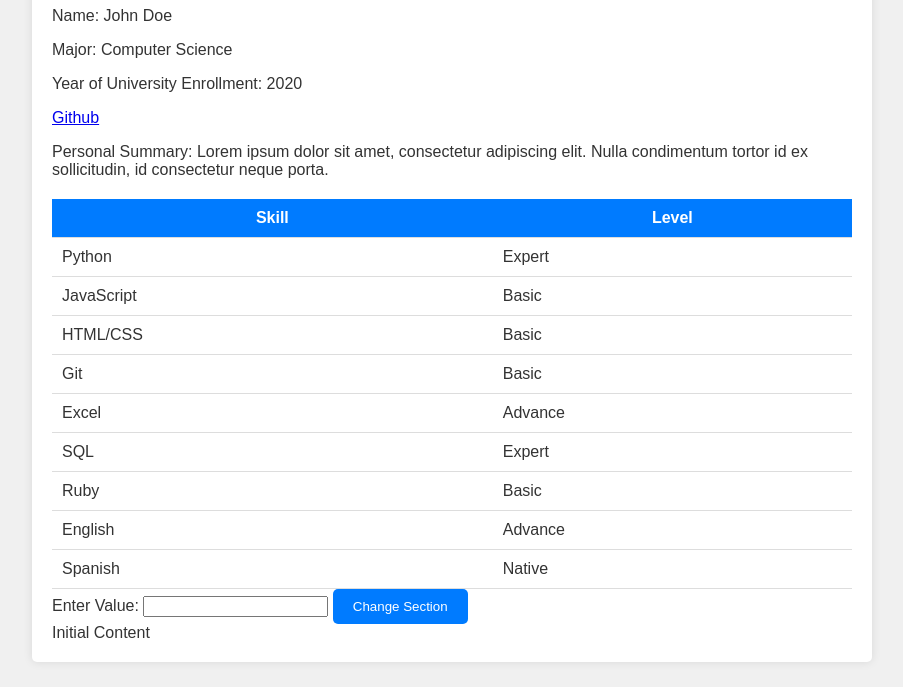
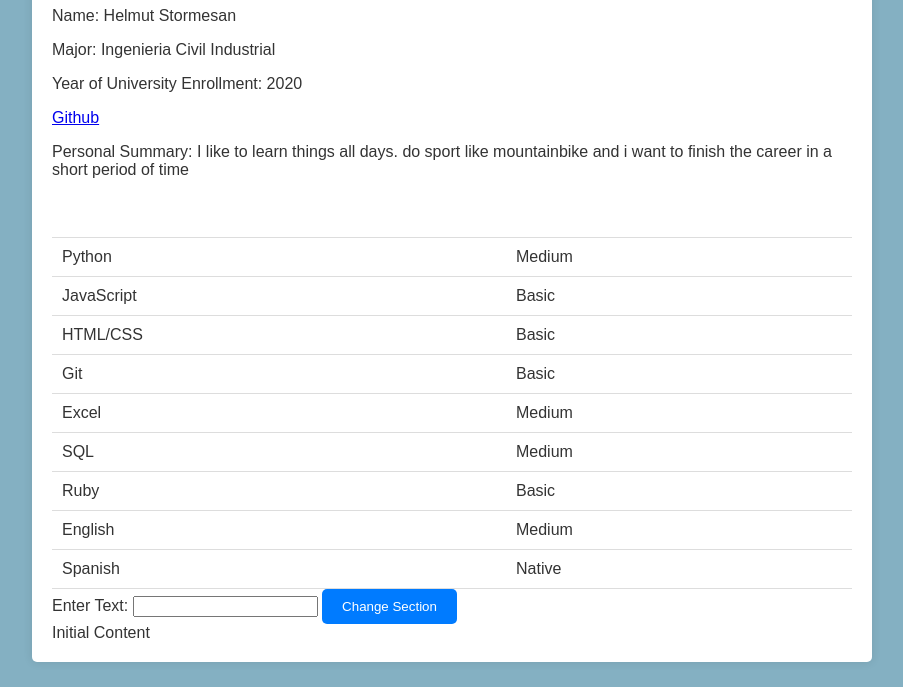
Before and after one commit to HelmutStormesan/HelmutStormesan.github.io, a plain HTML site: page index.html in a window 1280 px wide. Shown: the part 113-800 px from the top of the page, without its empty margins (188-1091 px from the left). Drawn offline with Linux system fonts and the light colour scheme.

Commit message:
3 commit

```diff
--- a/index.css
+++ b/index.css
@@ -1,6 +1,6 @@
 body {
     font-family: Arial, sans-serif;
-    background-color: #f0f0f0;
+    background-color: hsl(198, 34%, 64%);
     color: #333;
     margin: 0;
     padding: 0;
@@ -14,7 +14,7 @@ body {
     box-shadow: 0 0 10px rgba(0, 0, 0, 0.1);
   }
   h1 {
-    color: #007bff;
+    color: #61b473;
   }
   table {
     width: 100%;
@@ -26,7 +26,7 @@ body {
     border-bottom: 1px solid #ddd;
   }
   th {
-    background-color: #007bff;
+    background-color: #ffffff;
     color: #fff;
   }
   button {
@@ -38,5 +38,5 @@ body {
     cursor: pointer;
   }
   button:hover {
-    background-color: #0056b3;
+    background-color: #b4641b;
   }
--- a/index.html
+++ b/index.html
@@ -10,11 +10,11 @@
     <body>
       <div class="container">
         <h1>Personal Page</h1>
-        <p>Name: John Doe</p>
-        <p>Major: Computer Science</p>
+        <p>Name: Helmut Stormesan</p>
+        <p>Major: Ingenieria Civil Industrial </p>
         <p>Year of University Enrollment: 2020</p>
-        <p><a href="https://github.com/yourusername">Github</a></p>
-        <p>Personal Summary: Lorem ipsum dolor sit amet, consectetur adipiscing elit. Nulla condimentum tortor id ex sollicitudin, id consectetur neque porta.</p>
+        <p><a href="https://helmutstormesan.github.io">Github</a></p>
+        <p>Personal Summary: I like to learn things all days. do sport like mountainbike and i want to finish the career in a short period of time</p>
         <table>
           <tr>
             <th>Skill</th>
@@ -22,7 +22,7 @@
           </tr>
           <tr>
             <td>Python</td>
-            <td>Expert</td>
+            <td>Medium</td>
           </tr>
           <tr>
             <td>JavaScript</td>
@@ -38,11 +38,11 @@
           </tr>
           <tr>
             <td>Excel</td>
-            <td>Advance</td>
+            <td>Medium</td>
           </tr>
           <tr>
             <td>SQL</td>
-            <td>Expert</td>
+            <td>Medium</td>
           </tr>
           <tr>
             <td>Ruby</td>
@@ -50,7 +50,7 @@
           </tr>
           <tr>
             <td>English</td>
-            <td>Advance</td>
+            <td>Medium</td>
           </tr>
           <tr>
             <td>Spanish</td>
@@ -58,8 +58,8 @@
           </tr>
         </table>
         <div>
-          <label for="inputValue">Enter Value:</label>
-          <input type="text" id="inputValue">
+          <label for="inputText">Enter Text:</label>
+          <input type="text" id="inputText">
           <button onclick="changeSection()">Change Section</button>
         </div>
         <div id="sectionToChange">
```
